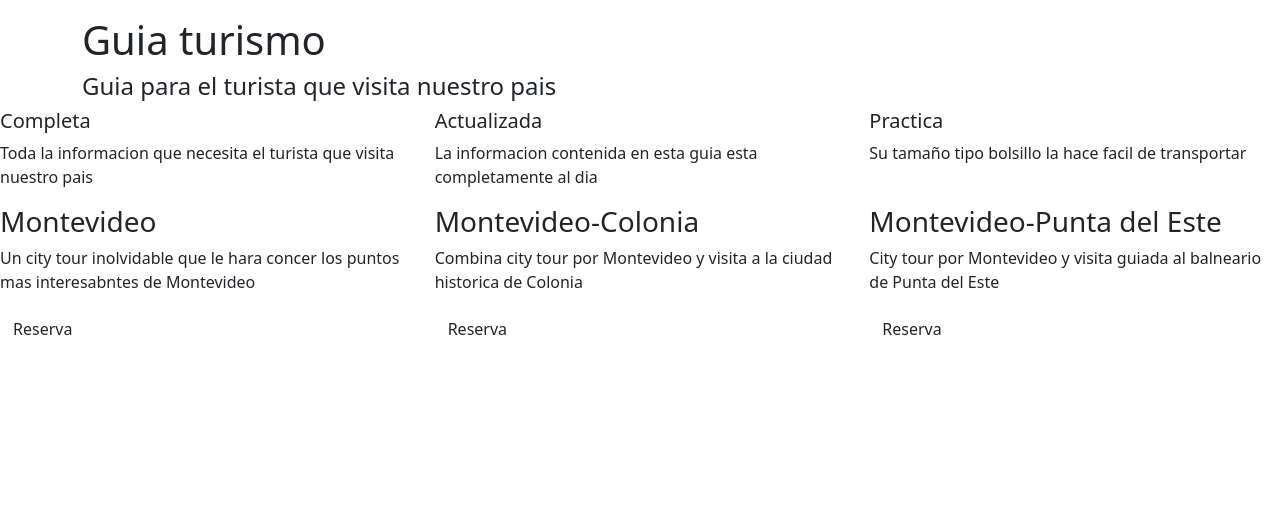
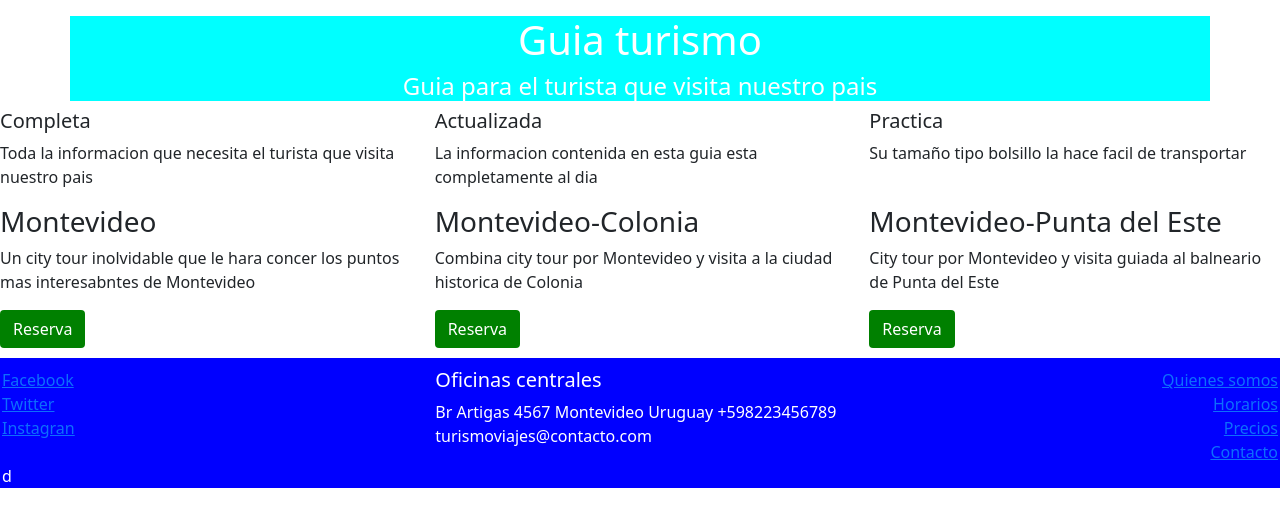
Before and after one commit to juanksuar/guia-turismo, a website: page index.html in a window 1280 px wide. Drawn offline with nearby package versions, Linux system fonts and the light colour scheme.

Commit message:
incluimos archivo css y trabajamos com flex

```diff
--- /dev/null
+++ b/css/main.css
@@ -0,0 +1,15 @@
+.jumbotron{
+    background-color: aqua;
+    color: white;
+    text-align:center;
+}
+.btn{
+    background-color: green;
+    color:white;
+}
+.footer{
+    background-color: blue;
+    color:white;
+    margin-top:10px;
+    padding:10px 2px 0px 2px;
+}
--- a/index.html
+++ b/index.html
@@ -7,11 +7,11 @@
 
     <!-- Bootstrap CSS -->
     <link href="https://cdn.jsdelivr.net/npm/bootstrap@5.1.3/dist/css/bootstrap.min.css" rel="stylesheet" integrity="sha384-1BmE4kWBq78iYhFldvKuhfTAU6auU8tT94WrHftjDbrCEXSU1oBoqyl2QvZ6jIW3" crossorigin="anonymous">
-
+    <link href="css/main.css" rel="stylesheet">
     <title>Guia turismo</title>
   </head>
   <body>
-        <div class="container mt-3">
+        <div class="container mt-3 jumbotron">
 
             <h1>Guia turismo</h1>
             <h4>Guia para el turista que visita nuestro pais</h4>
@@ -32,7 +32,7 @@
                     <p>Su tamaño tipo bolsillo la hace facil de transportar</p>
                 </div>
             </div>
-            <div class="flex-wrap">
+            <div class="d- flex flex-wrap">
                 <div class="row">
                     <div class="col-sm-4 align-self-start">
                         <h3> Montevideo</h3>
@@ -52,6 +52,29 @@
                 </div>
             </div>
         </div>
+    <footer class="footer">
+        <div class="row">
+            <div class="col-sm-4 d-flex flex-column">
+                <a href="htpps://facebook.com">Facebook</a>
+                <a href="htpps://twitter.com">Twitter</a>
+                <a href="htpps://instagran.com">Instagran</a>
+            </div>
+            <div class="col-sm-4 d-flex flex-column">
+                <h5>Oficinas centrales</h5>
+                <addres>
+                Br Artigas 4567 Montevideo Uruguay
+                +598223456789
+                turismoviajes@contacto.com
+                    </addres>
+            </div>
+            <div class="col-sm-4 d-flex flex-column align-items-end">
+                <a href="htpps://facebook.com">Quienes somos</a>
+                <a href="htpps://facebook.com">Horarios</a>
+                <a href="htpps://facebook.com">Precios</a>
+                <a href="htpps://facebook.com">Contacto</a>
+            </div>
+        </div>d
+    </footer>
     <script src="https://cdn.jsdelivr.net/npm/@popperjs/core@2.10.2/dist/umd/popper.min.js" integrity="sha384-7+zCNj/IqJ95wo16oMtfsKbZ9ccEh31eOz1HGyDuCQ6wgnyJNSYdrPa03rtR1zdB" crossorigin="anonymous"></script>
     <script src="https://cdn.jsdelivr.net/npm/bootstrap@5.1.3/dist/js/bootstrap.min.js" integrity="sha384-QJHtvGhmr9XOIpI6YVutG+2QOK9T+ZnN4kzFN1RtK3zEFEIsxhlmWl5/YESvpZ13" crossorigin="anonymous"></script>
 
```
